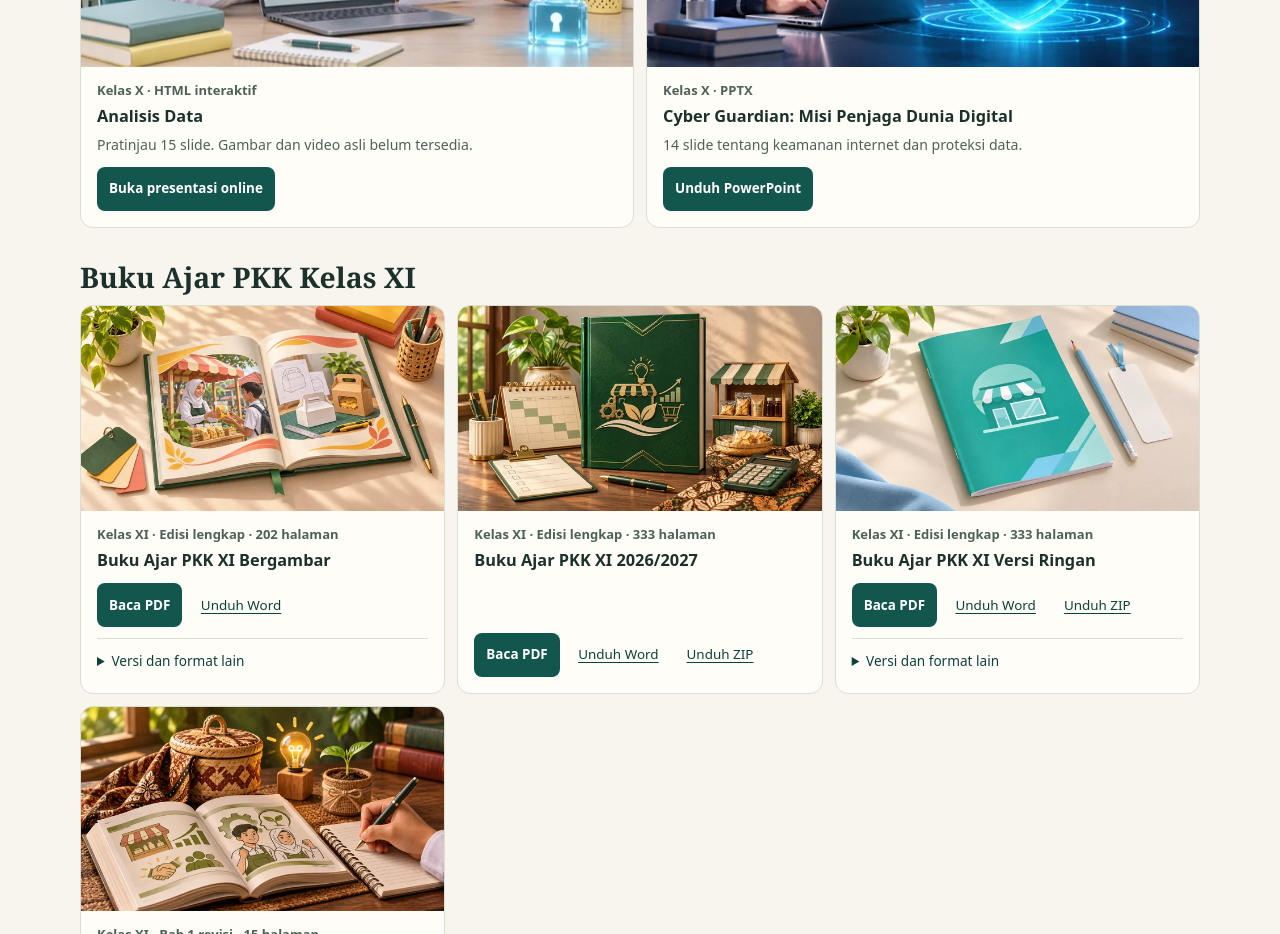
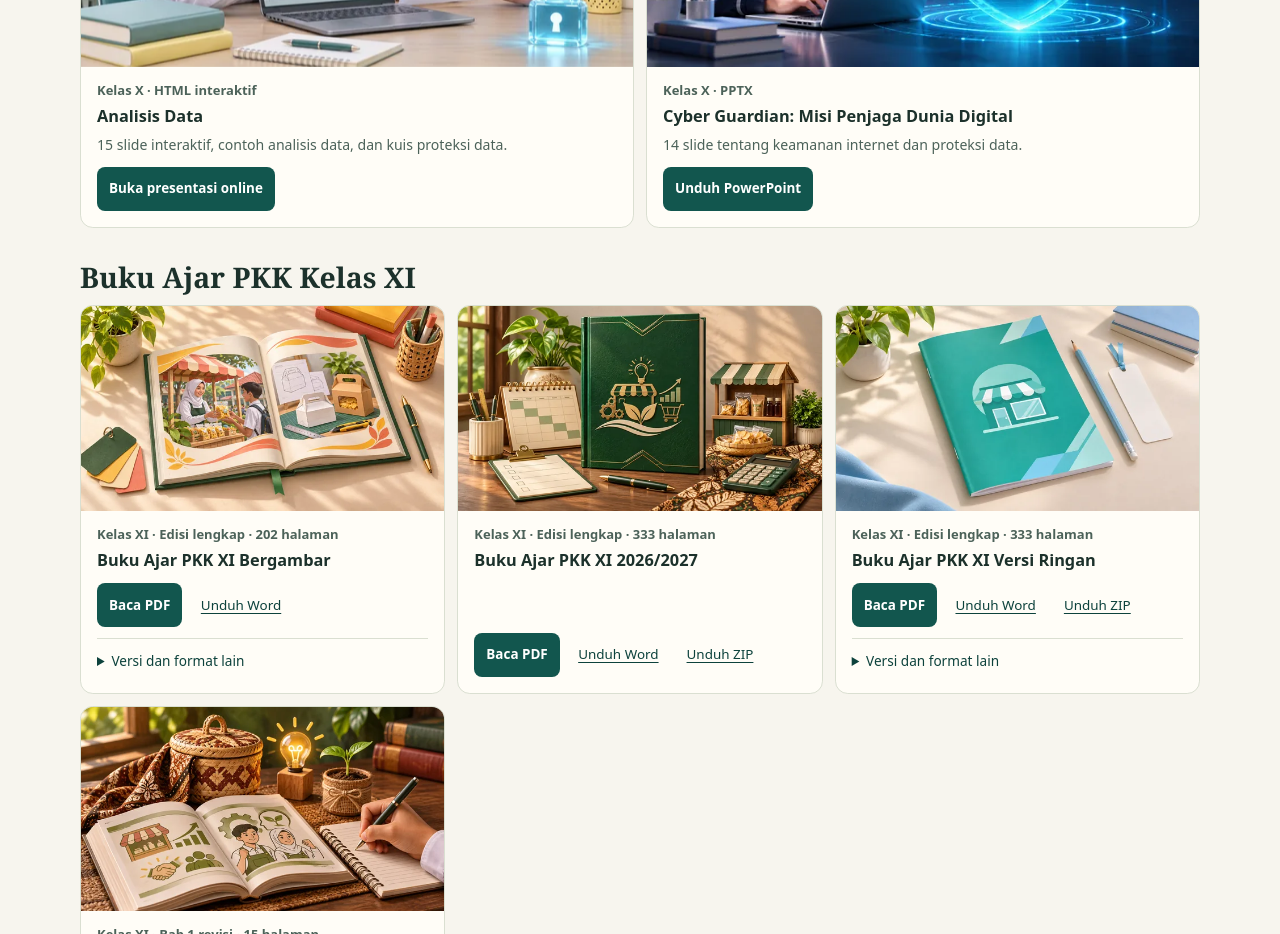
Before and after one commit to dhonaarba1-ctrl/materi-pembelajaran, a plain HTML site: page index.html in a window 1280 px wide. Shown: the part 5740-6674 px from the top of the page. Drawn offline with Linux system fonts and the light colour scheme.

Commit message:
Perbarui keterangan Analisis Data pada katalog

```diff
--- a/index.html
+++ b/index.html
@@ -347,7 +347,7 @@ footer { border-top:1px solid var(--line); color:var(--muted); padding-block:1.2
         </div>
         <p class="meta">Kelas X · HTML interaktif</p>
         <h3>Analisis Data</h3>
-        <p class="detail">Pratinjau 15 slide. Gambar dan video asli belum tersedia.</p>
+        <p class="detail">15 slide interaktif, contoh analisis data, dan kuis proteksi data.</p>
         <div class="actions"><a class="action primary" href="presentasi/Informatika_Analisis_Data_Dhona_Arba.html">Buka presentasi online</a></div>
       </article>
       <article class="material">
```
